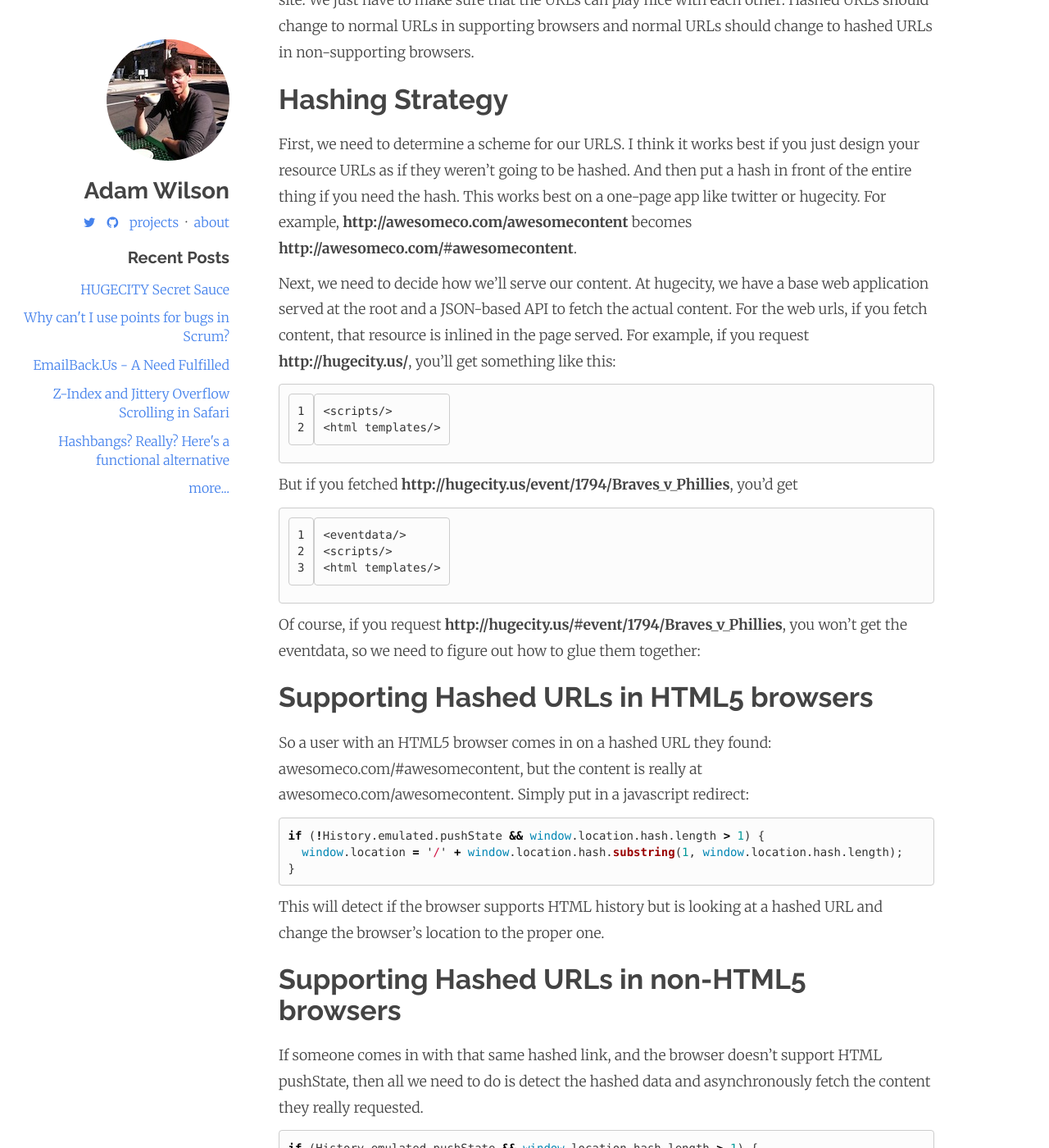
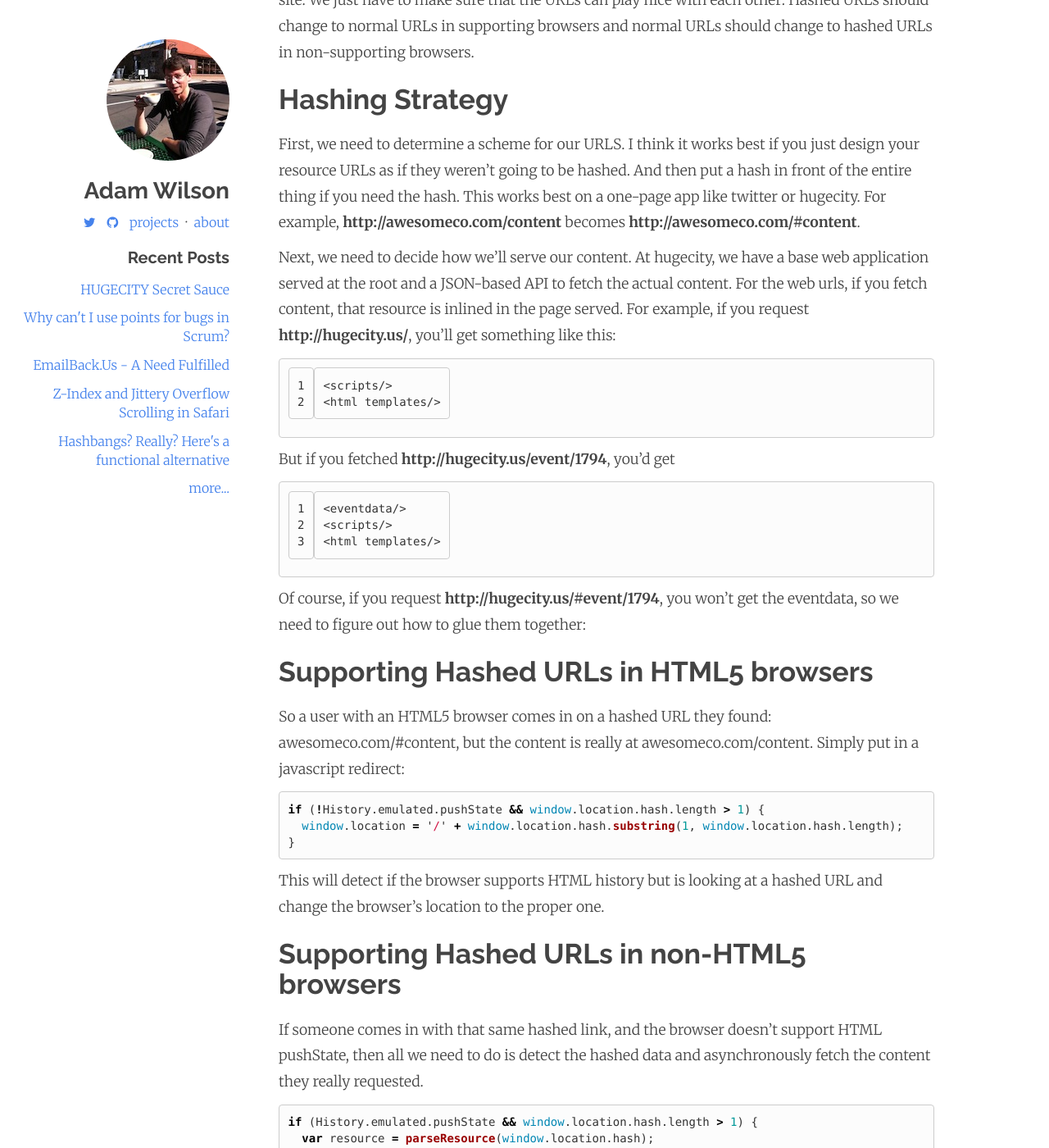
Before and after one commit to callawaywilson/callawaywilson.github.io, a Jekyll site: the page built from _posts/2011-9-26-Hashbangs?-Really?.markdown, in a window 1280 px wide and 1400 px high, scrolled down 732 px. Shown: the whole window at 82% size. Built offline with Jekyll 4.4.1, drawn with Linux system fonts in a browser that asks for light colours; Markdown is read by kramdown in place of the engine named in the settings; comment, search, counter and statistics services are not loaded.

Commit message:
Fixed long strings

```diff
--- a/_posts/2011-9-26-Hashbangs?-Really?.markdown
+++ b/_posts/2011-9-26-Hashbangs?-Really?.markdown
@@ -16,24 +16,24 @@ We use a wonderful javascript tool called history.js by Benjamin Arthur Lupton (
 
 ## Hashing Strategy
 
-First, we need to determine a scheme for our URLS.  I think it works best if you just design your resource URLs as if they weren't going to be hashed.  And then put a hash in front of the entire thing if you need the hash.  This works best on a one-page app like twitter or hugecity.  For example, **http://awesomeco.com/awesomecontent** becomes **http://awesomeco.com/#awesomecontent**.
+First, we need to determine a scheme for our URLS.  I think it works best if you just design your resource URLs as if they weren't going to be hashed.  And then put a hash in front of the entire thing if you need the hash.  This works best on a one-page app like twitter or hugecity.  For example, **http://awesomeco.com/content** becomes **http://awesomeco.com/#content**.
 
 Next, we need to decide how we'll serve our content.  At hugecity, we have a base web application served at the root and a JSON-based API to fetch the actual content.  For the web urls, if you fetch content, that resource is inlined in the page served.  For example, if you request **http://hugecity.us/**, you'll get something like this:
 
 	<scripts/>
 	<html templates/>
 
-But if you fetched **http://hugecity.us/event/1794/Braves_v_Phillies**, you'd get
+But if you fetched **http://hugecity.us/event/1794**, you'd get
 
 	<eventdata/>
 	<scripts/>
 	<html templates/>
 
-Of course, if you request **http://hugecity.us/#event/1794/Braves_v_Phillies**, you won't get the eventdata, so we need to figure out how to glue them together:
+Of course, if you request **http://hugecity.us/#event/1794**, you won't get the eventdata, so we need to figure out how to glue them together:
 
 ## Supporting Hashed URLs in HTML5 browsers
 
-So a user with an HTML5 browser comes in on a hashed URL they found: awesomeco.com/#awesomecontent, but the content is really at awesomeco.com/awesomecontent. Simply put in a javascript redirect:
+So a user with an HTML5 browser comes in on a hashed URL they found: awesomeco.com/#content, but the content is really at awesomeco.com/content. Simply put in a javascript redirect:
 
 {% highlight javascript %}
 if (!History.emulated.pushState && window.location.hash.length > 1) {
```
